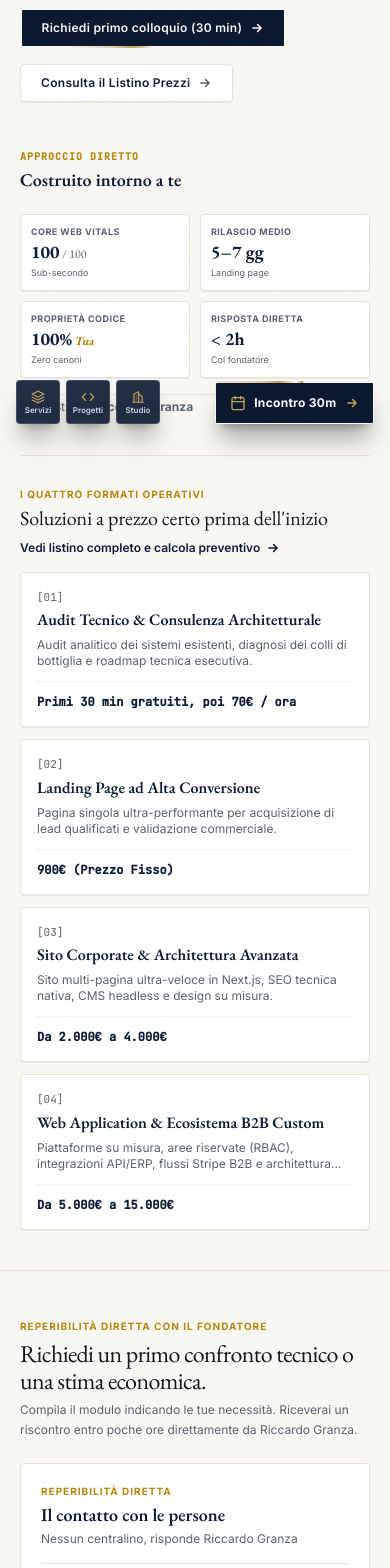
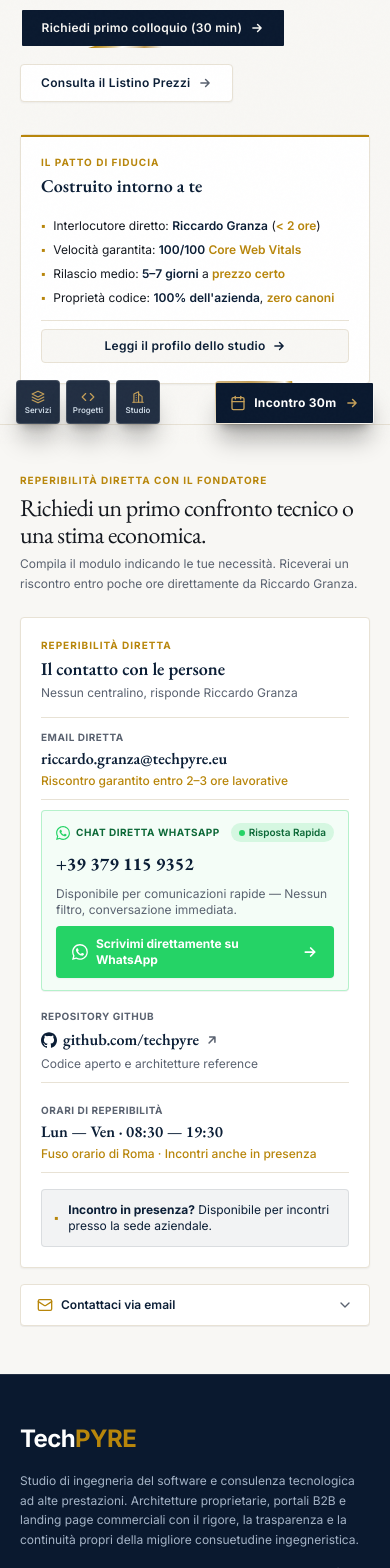
Before and after one commit to techpyre/techpyre, a Next.js app: page / in a window 390 px wide. Shown: the part 400-1968 px from the top of the page. Built offline with nearby package versions, Linux system fonts and the light colour scheme.

Commit message:
Refine hero and contact: restore compact list with bold metrics, single-row page links, mobile single-line email form toggle, and GitHub channel

```diff
--- a/src/app/page.tsx
+++ b/src/app/page.tsx
@@ -1,11 +1,10 @@
 import Navbar from "@/components/layout/Navbar";
 import Hero from "@/components/sections/Hero";
-import HomePreviews from "@/components/sections/HomePreviews";
 import ContactBox from "@/components/sections/ContactBox";
 import Footer from "@/components/layout/Footer";
 
 /**
- * HOME: solo introduzione, accenni brevi alle pagine dedicate e modulo di contatto.
+ * HOME: solo introduzione con patto di fiducia e collegamenti sintetici, seguito dal box di contatto.
  * Listino e simulatore → /servizi · Casi studio → /progetti · Fondatore → /studio
  */
 export default function Home() {
@@ -15,7 +14,6 @@
       <div className="min-h-screen bg-[#F8F7F4] text-[#14181F]">
         <main id="main-content">
           <Hero />
-          <HomePreviews />
           <ContactBox />
         </main>
         <Footer />
--- a/src/components/sections/ContactBox.tsx
+++ b/src/components/sections/ContactBox.tsx
@@ -4,9 +4,17 @@
 import { motion, AnimatePresence } from "framer-motion";
 import { siteContent } from "@/config/siteContent";
 import { ContactPayload, ContactApiResponse } from "@/types/content";
-import { ArrowRightIcon, WhatsAppIcon, MailIcon } from "@/components/ui/Icons";
+import {
+  ArrowRightIcon,
+  WhatsAppIcon,
+  MailIcon,
+  GitHubIcon,
+  ArrowUpRightIcon,
+  ChevronDownIcon,
+} from "@/components/ui/Icons";
 import PrivacyModal from "@/components/ui/PrivacyModal";
 import { consumeContactPrefill } from "@/lib/contactPrefill";
+
 
 /**
  * =====================================================================
@@ -36,13 +44,13 @@
   const [validationErrors, setValidationErrors] = useState<Record<string, string>>({});
   const [gdprAccepted, setGdprAccepted] = useState(false);
   const [isPrivacyModalOpen, setIsPrivacyModalOpen] = useState(false);
-  const [isFormOpen, setIsFormOpen] = useState(false);
+  const [isMobileFormOpen, setIsMobileFormOpen] = useState(false);
 
   useEffect(() => {
     const handleSelectService = (event: CustomEvent<{ serviceTitle: string }>) => {
       if (event.detail && event.detail.serviceTitle) {
         setFormData((prev) => ({ ...prev, service: event.detail.serviceTitle }));
-        setIsFormOpen(true);
+        setIsMobileFormOpen(true);
       }
     };
 
@@ -55,7 +63,7 @@
           service: event.detail.serviceTitle,
           message: event.detail.prefilledMessage,
         }));
-        setIsFormOpen(true);
+        setIsMobileFormOpen(true);
       }
     };
 
@@ -85,12 +93,13 @@
       service: prefill.serviceTitle,
       message: prefill.prefilledMessage ?? prev.message,
     }));
-    setIsFormOpen(true);
+    setIsMobileFormOpen(true);
     const timer = window.setTimeout(() => {
       document.getElementById("contatto")?.scrollIntoView({ behavior: "smooth" });
     }, 150);
     return () => window.clearTimeout(timer);
   }, []);
+
 
   const validate = (): boolean => {
     const errors: Record<string, string> = {};
@@ -154,7 +163,9 @@
     setStatus("idle");
     setErrorMessage("");
     setGdprAccepted(false);
+    setIsMobileFormOpen(false);
   };
+
 
   return (
     <section id="contatto" className="py-12 sm:py-16 md:py-24 bg-[#F8F7F4] relative border-t border-[#E8E2D5]">
@@ -204,6 +215,7 @@
               <div className="space-y-2.5 divide-y divide-[#E8E2D5] border-y border-[#E8E2D5] pt-1">
                 {contact.channels.map((channel, i) => {
                   const isWhatsApp = channel.href.includes("wa.me");
+                  const isGitHub = channel.href.includes("github.com") || channel.label.toLowerCase().includes("github");
 
                   if (isWhatsApp) {
                     return (
@@ -246,6 +258,29 @@
                     );
                   }
 
+                  if (isGitHub) {
+                    return (
+                      <div key={i} className="pt-2.5 pb-2.5 space-y-1">
+                        <div className="text-[10px] font-bold uppercase tracking-wider text-[#5A6270]">
+                          {channel.label}
+                        </div>
+                        <a
+                          href={channel.href}
+                          target="_blank"
+                          rel="noreferrer"
+                          className="font-serif text-base sm:text-lg text-[#0B1E36] hover:text-[#B8860B] transition-colors inline-flex items-center gap-1.5 font-semibold group/gh"
+                        >
+                          <GitHubIcon className="w-4 h-4 text-[#0B1E36] group-hover/gh:text-[#B8860B] transition-colors" />
+                          <span>{channel.value}</span>
+                          <ArrowUpRightIcon className="w-3.5 h-3.5 text-[#5A6270] group-hover/gh:text-[#B8860B] group-hover/gh:translate-x-0.5 group-hover/gh:-translate-y-0.5 transition-transform" />
+                        </a>
+                        <div className="text-xs text-[#5A6270] font-sans">
+                          {channel.subtext}
+                        </div>
+                      </div>
+                    );
+                  }
+
                   return (
                     <div key={i} className="pt-2.5 pb-2.5 first:pt-2 space-y-0.5">
                       <div className="text-[10px] font-bold uppercase tracking-wider text-[#5A6270]">
@@ -280,15 +315,37 @@
                 </span>
               </div>
             </motion.div>
+
+            {/* Singola riga contratta per il modulo email SOLO su mobile */}
+            <div className="lg:hidden">
+              <button
+                type="button"
+                onClick={() => setIsMobileFormOpen(!isMobileFormOpen)}
+                className="w-full py-3 px-4 rounded-sm bg-white border border-[#E8E2D5] hover:border-[#0B1E36] text-[#0B1E36] flex items-center justify-between text-xs font-sans font-semibold shadow-2xs transition-colors cursor-pointer"
+                aria-expanded={isMobileFormOpen}
+              >
+                <span className="flex items-center gap-2">
+                  <MailIcon className="w-4 h-4 text-[#B8860B]" />
+                  <span>Contattaci via email</span>
+                </span>
+                <ChevronDownIcon
+                  className={`w-4 h-4 text-[#5A6270] transition-transform duration-200 ${
+                    isMobileFormOpen ? "rotate-180" : ""
+                  }`}
+                />
+              </button>
+            </div>
           </div>
 
-          {/* Modulo di Contatto (Colonna Destra) */}
+          {/* Modulo di Contatto (Colonna Destra: sempre visibile su desktop, visibile solo se aperto su mobile) */}
           <motion.div
             initial={{ opacity: 0, y: 16 }}
             whileInView={{ opacity: 1, y: 0 }}
             viewport={{ once: true }}
             transition={{ duration: 0.6, delay: 0.15 }}
-            className="lg:col-span-7 bg-white p-5 sm:p-7 md:p-8 rounded-sm border border-[#E8E2D5] shadow-xs"
+            className={`lg:col-span-7 bg-white p-5 sm:p-7 md:p-8 rounded-sm border border-[#E8E2D5] shadow-xs ${
+              !isMobileFormOpen ? "hidden lg:block" : "block"
+            }`}
           >
             <AnimatePresence mode="wait">
               {status === "success" ? (
@@ -321,39 +378,6 @@
                     </button>
                   </div>
                 </motion.div>
-              ) : !isFormOpen ? (
-                <motion.div
-                  key="closed"
-                  initial={{ opacity: 0 }}
-                  animate={{ opacity: 1 }}
-                  exit={{ opacity: 0 }}
-                  transition={{ duration: 0.2 }}
-                  className="space-y-4 py-2"
-                >
-                  <div className="space-y-1">
-                    <div className="text-[10px] font-bold uppercase tracking-widest text-[#B8860B]">
-                      MODULO DI RICHIESTA EMAIL
-                    </div>
-                    <h3 className="font-serif text-xl sm:text-2xl text-[#0B1E36] font-semibold">
-                      Preferisci inviare specifiche o un capitolato via email?
-                    </h3>
-                    <p className="text-xs sm:text-sm text-[#5A6270] leading-relaxed font-sans">
-                      Se hai requisiti complessi o preferisci formulare una richiesta scritta dettagliata, compila il modulo dedicato per ricevere un riscontro tecnico formale entro 2 ore.
-                    </p>
-                  </div>
-
-                  <div className="pt-2">
-                    <button
-                      type="button"
-                      onClick={() => setIsFormOpen(true)}
-                      className="w-full sm:w-auto py-3 px-5 rounded-sm bg-[#0B1E36] hover:bg-[#002244] active:scale-[0.99] text-white font-sans text-xs font-semibold tracking-wide shadow-xs flex items-center justify-center gap-2.5 transition-all cursor-pointer group"
-                    >
-                      <MailIcon className="w-4 h-4 text-[#C5A059] shrink-0" />
-                      <span>Apri modulo di richiesta email</span>
-                      <ArrowRightIcon className="w-3.5 h-3.5 shrink-0 transition-transform group-hover:translate-x-0.5" />
-                    </button>
-                  </div>
-                </motion.div>
               ) : (
                 <motion.form
                   key="form"
@@ -367,17 +391,18 @@
                         MODULO DI RICHIESTA DIRETTA
                       </div>
                       <div className="text-xs text-[#5A6270]">
-                        I campi contrassegnati con (*) sono necessari per un riscontro accurato.
+                        Riscontro garantito entro 2 ore direttamente da Riccardo Granza.
                       </div>
                     </div>
                     <button
                       type="button"
-                      onClick={() => setIsFormOpen(false)}
-                      className="text-xs font-sans text-[#5A6270] hover:text-[#0B1E36] underline cursor-pointer shrink-0 ml-2"
+                      onClick={() => setIsMobileFormOpen(false)}
+                      className="lg:hidden text-xs font-sans text-[#5A6270] hover:text-[#0B1E36] underline cursor-pointer shrink-0 ml-2"
                     >
-                      Comprimi
+                      Chiudi
                     </button>
                   </div>
+
 
                   {status === "error" && (
                     <div className="p-3 rounded-sm bg-rose-50 border border-rose-200 text-rose-800 text-xs">
--- a/src/components/sections/Hero.tsx
+++ b/src/components/sections/Hero.tsx
@@ -5,56 +5,18 @@
 import { motion } from "framer-motion";
 import { siteContent } from "@/config/siteContent";
 import Button from "@/components/ui/Button";
-import AnimatedCounter from "@/components/ui/AnimatedCounter";
 import { ArrowRightIcon } from "@/components/ui/Icons";
 
 /**
  * =====================================================================
  * SEZIONE HERO (INGRESSO & POSIZIONAMENTO ISTITUZIONALE)
- * - Animazioni orchestrate con Framer Motion (stagger e curve progressive)
- * - Contatori animati di precisione sui 4 KPI ingegneristici
- * - Layout fluido e asciutto: solo le informazioni decisive
+ * - Posizionamento asciutto: solo le informazioni decisive
+ * - Scheda "Costruito intorno a te" compatta con i 4 KPI contrattuali
+ * - 3 riquadri sintetici in una riga per le pagine dedicate
  * =====================================================================
  */
 export default function Hero() {
   const { hero, brand } = siteContent;
-
-  const quickMetrics = [
-    {
-      label: "CORE WEB VITALS",
-      renderValue: () => (
-        <span>
-          <AnimatedCounter value={100} />
-          <span className="text-[#5A6270] text-base font-normal"> / 100</span>
-        </span>
-      ),
-      note: "Velocità di risposta sub-secondo",
-    },
-    {
-      label: "TEMPO DI RILASCIO MEDIO",
-      renderValue: () => <span>5–7 Giorni</span>,
-      note: "Per landing page commerciali complete",
-    },
-    {
-      label: "PROPRIETÀ CODICE",
-      renderValue: () => (
-        <span>
-          <AnimatedCounter value={100} suffix="%" />
-          <span className="text-[#B8860B] font-serif italic ml-1">Tua</span>
-        </span>
-      ),
-      note: "Nessun canone di riscatto",
-    },
-    {
-      label: "RISPOSTA GARANTITA",
-      renderValue: () => (
-        <span>
-          &lt; <AnimatedCounter value={2} /> Ore
-        </span>
-      ),
-      note: "Linea diretta con il fondatore",
-    },
-  ];
 
   return (
     <section className="relative pt-24 pb-10 sm:pt-28 sm:pb-14 lg:pt-32 lg:pb-16 overflow-hidden bg-[#F8F7F4]">
@@ -127,135 +89,121 @@
             </div>
           </motion.div>
 
-          {/* Scheda Istituzionale "Costruito intorno a te" con le 4 informazioni integrate */}
+          {/* Scheda Istituzionale "Costruito intorno a te" (Compatta e non espansa) */}
           <motion.div
             initial={{ opacity: 0, y: 20 }}
             animate={{ opacity: 1, y: 0 }}
             transition={{ duration: 0.7, delay: 0.2, ease: [0.22, 1, 0.36, 1] }}
             className="lg:col-span-4"
           >
-            <div className="pt-2 lg:pt-1 lg:pl-8 lg:border-l lg:border-[#E8E2D5] space-y-4 relative">
+            <div className="p-5 sm:p-6 rounded-sm bg-white border border-[#E8E2D5] shadow-xs space-y-3.5 relative">
+              <div className="absolute top-0 left-0 right-0 h-[2px] bg-[#B8860B]" />
+
               <div className="space-y-0.5">
-                <span className="text-[10px] font-mono uppercase tracking-widest text-[#B8860B] font-bold">
-                  APPROCCIO DIRETTO
-                </span>
+                <div className="text-[10px] font-bold uppercase tracking-widest text-[#B8860B] font-sans">
+                  IL PATTO DI FIDUCIA
+                </div>
                 <h3 className="font-serif text-lg sm:text-xl text-[#0B1E36] font-semibold">
                   Costruito intorno a te
                 </h3>
               </div>
 
-              {/* Le 4 informazioni ingegneristiche chiave integrate qui */}
-              <div className="grid grid-cols-2 gap-2.5 pt-1">
-                <div className="p-2.5 rounded-sm bg-white border border-[#E8E2D5] shadow-2xs">
-                  <div className="text-[9px] font-sans font-bold uppercase tracking-wider text-[#5A6270]">
-                    Core Web Vitals
-                  </div>
-                  <div className="font-serif text-lg sm:text-xl font-bold text-[#0B1E36]">
-                    <AnimatedCounter value={100} />
-                    <span className="text-[#5A6270] text-xs font-normal"> / 100</span>
-                  </div>
-                  <div className="text-[9px] text-[#5A6270] font-sans truncate">Sub-secondo</div>
+              <div className="space-y-2 text-xs font-sans text-[#5A6270] pt-1">
+                <div className="flex items-center gap-2 text-[#14181F]">
+                  <span className="text-[#B8860B] font-bold">▪</span>
+                  <span>
+                    Interlocutore diretto: <strong className="text-[#0B1E36] font-semibold">{brand.founder}</strong>{" "}
+                    (<span className="text-[#B8860B] font-semibold">&lt; 2 ore</span>)
+                  </span>
                 </div>
-
-                <div className="p-2.5 rounded-sm bg-white border border-[#E8E2D5] shadow-2xs">
-                  <div className="text-[9px] font-sans font-bold uppercase tracking-wider text-[#5A6270]">
-                    Rilascio medio
-                  </div>
-                  <div className="font-serif text-lg sm:text-xl font-bold text-[#0B1E36]">
-                    5–7 gg
-                  </div>
-                  <div className="text-[9px] text-[#5A6270] font-sans truncate">Landing page</div>
+                <div className="flex items-center gap-2 text-[#14181F]">
+                  <span className="text-[#B8860B] font-bold">▪</span>
+                  <span>
+                    Velocità garantita: <strong className="text-[#0B1E36] font-semibold">100/100</strong>{" "}
+                    <span className="text-[#B8860B] font-semibold">Core Web Vitals</span>
+                  </span>
                 </div>
-
-                <div className="p-2.5 rounded-sm bg-white border border-[#E8E2D5] shadow-2xs">
-                  <div className="text-[9px] font-sans font-bold uppercase tracking-wider text-[#5A6270]">
-                    Proprietà codice
-                  </div>
-                  <div className="font-serif text-lg sm:text-xl font-bold text-[#0B1E36]">
-                    100%
-                    <span className="text-[#B8860B] italic text-xs ml-0.5">Tua</span>
-                  </div>
-                  <div className="text-[9px] text-[#5A6270] font-sans truncate">Zero canoni</div>
+                <div className="flex items-center gap-2 text-[#14181F]">
+                  <span className="text-[#B8860B] font-bold">▪</span>
+                  <span>
+                    Rilascio medio: <strong className="text-[#0B1E36] font-semibold">5–7 giorni</strong> a{" "}
+                    <span className="text-[#B8860B] font-semibold">prezzo certo</span>
+                  </span>
                 </div>
-
-                <div className="p-2.5 rounded-sm bg-white border border-[#E8E2D5] shadow-2xs">
-                  <div className="text-[9px] font-sans font-bold uppercase tracking-wider text-[#5A6270]">
-                    Risposta diretta
-                  </div>
-                  <div className="font-serif text-lg sm:text-xl font-bold text-[#0B1E36]">
-                    &lt; <AnimatedCounter value={2} />h
-                  </div>
-                  <div className="text-[9px] text-[#5A6270] font-sans truncate">Col fondatore</div>
+                <div className="flex items-center gap-2 text-[#14181F]">
+                  <span className="text-[#B8860B] font-bold">▪</span>
+                  <span>
+                    Proprietà codice: <strong className="text-[#0B1E36] font-semibold">100% dell&apos;azienda</strong>,{" "}
+                    <span className="text-[#B8860B] font-semibold">zero canoni</span>
+                  </span>
                 </div>
               </div>
 
-              <div className="pt-1 text-xs text-[#5A6270] flex items-center justify-between border-t border-[#E8E2D5]/80">
-                <span>Capo Studio: <strong>{brand.founder}</strong></span>
+              <div className="pt-2 border-t border-[#E8E2D5]">
                 <Link
                   href="/studio"
-                  className="inline-flex items-center gap-1 text-[#0B1E36] hover:text-[#B8860B] font-semibold text-xs transition-colors group"
+                  className="inline-flex items-center justify-center gap-1.5 w-full py-2 px-3 rounded-sm bg-[#F8F7F4] hover:bg-[#E8E2D5]/70 text-[#0B1E36] text-xs font-semibold tracking-wide transition-colors border border-[#E8E2D5] whitespace-nowrap group"
                 >
-                  <span>Profilo</span>
-                  <ArrowRightIcon className="w-3 h-3 group-hover:translate-x-0.5 transition-transform" />
+                  <span>Leggi il profilo dello studio</span>
+                  <ArrowRightIcon className="w-3.5 h-3.5 shrink-0 transition-transform group-hover:translate-x-0.5" />
                 </Link>
               </div>
             </div>
           </motion.div>
         </div>
 
-        {/* Accenno ai Servizi nello spazio liberato sotto l'introduzione */}
+        {/* 3 piccoli riquadri in una riga per invitare alle altre pagine (solo desktop/tablet, su mobile ci sono i bottoni volanti) */}
         <motion.div
-          initial={{ opacity: 0, y: 20 }}
+          initial={{ opacity: 0, y: 16 }}
           whileInView={{ opacity: 1, y: 0 }}
           viewport={{ once: true, margin: "-30px" }}
           transition={{ duration: 0.6, delay: 0.25, ease: [0.22, 1, 0.36, 1] }}
-          className="mt-10 sm:mt-14 pt-6 sm:pt-8 border-t border-[#E8E2D5]"
+          className="hidden sm:grid sm:grid-cols-3 gap-3.5 mt-8 sm:mt-12 pt-6 sm:pt-8 border-t border-[#E8E2D5]"
         >
-          <div className="flex flex-col sm:flex-row sm:items-baseline justify-between gap-2 pb-4">
-            <div>
-              <span className="text-[10px] font-sans font-bold uppercase tracking-widest text-[#B8860B]">
-                I QUATTRO FORMATI OPERATIVI
+          <Link
+            href="/servizi"
+            className="p-3.5 rounded-sm bg-white border border-[#E8E2D5] hover:border-[#0B1E36] transition-all flex items-center justify-between group shadow-2xs"
+          >
+            <div className="space-y-0.5">
+              <span className="text-[9px] font-mono font-bold uppercase tracking-wider text-[#B8860B]">
+                [01] LISTINO & SIMULATORE
               </span>
-              <h2 className="font-serif text-xl sm:text-2xl text-[#14181F] font-normal">
-                Soluzioni a prezzo certo prima dell&apos;inizio
-              </h2>
+              <div className="font-serif text-sm font-semibold text-[#0B1E36] group-hover:text-[#B8860B] transition-colors">
+                Servizi & Tariffe
+              </div>
             </div>
-            <Link
-              href="/servizi"
-              className="inline-flex items-center gap-1.5 text-xs font-sans font-semibold text-[#0B1E36] hover:text-[#B8860B] transition-colors shrink-0 group"
-            >
-              <span>Vedi listino completo e calcola preventivo</span>
-              <ArrowRightIcon className="w-3.5 h-3.5 transition-transform group-hover:translate-x-0.5" />
-            </Link>
-          </div>
+            <ArrowRightIcon className="w-3.5 h-3.5 text-[#5A6270] group-hover:text-[#B8860B] group-hover:translate-x-0.5 transition-all shrink-0" />
+          </Link>
 
-          <div className="grid grid-cols-1 sm:grid-cols-2 lg:grid-cols-4 gap-3 sm:gap-4">
-            {siteContent.services.items.map((srv) => (
-              <Link
-                key={srv.id}
-                href="/servizi"
-                className="p-4 rounded-sm bg-white border border-[#E8E2D5] hover:border-[#0B1E36] transition-all duration-150 flex flex-col justify-between group shadow-2xs"
-              >
-                <div className="space-y-1">
-                  <div className="flex items-center justify-between text-[11px] font-mono text-[#5A6270]">
-                    <span>[{srv.number}]</span>
-                    <ArrowRightIcon className="w-3 h-3 opacity-0 -translate-x-1 group-hover:opacity-100 group-hover:translate-x-0 transition-all text-[#B8860B]" />
-                  </div>
-                  <div className="font-serif text-base text-[#0B1E36] font-semibold leading-snug group-hover:text-[#B8860B] transition-colors">
-                    {srv.name}
-                  </div>
-                  <p className="text-xs text-[#5A6270] font-sans line-clamp-2 pt-0.5">
-                    {srv.summary}
-                  </p>
-                </div>
-                <div className="pt-3 border-t border-[#E8E2D5]/60 mt-3">
-                  <div className="text-xs font-semibold text-[#0B1E36] font-mono">
-                    {srv.price}
-                  </div>
-                </div>
-              </Link>
-            ))}
-          </div>
+          <Link
+            href="/progetti"
+            className="p-3.5 rounded-sm bg-white border border-[#E8E2D5] hover:border-[#0B1E36] transition-all flex items-center justify-between group shadow-2xs"
+          >
+            <div className="space-y-0.5">
+              <span className="text-[9px] font-mono font-bold uppercase tracking-wider text-[#B8860B]">
+                [02] CASI STUDIO LIVE
+              </span>
+              <div className="font-serif text-sm font-semibold text-[#0B1E36] group-hover:text-[#B8860B] transition-colors">
+                Progetti & Codice GitHub
+              </div>
+            </div>
+            <ArrowRightIcon className="w-3.5 h-3.5 text-[#5A6270] group-hover:text-[#B8860B] group-hover:translate-x-0.5 transition-all shrink-0" />
+          </Link>
+
+          <Link
+            href="/studio"
+            className="p-3.5 rounded-sm bg-white border border-[#E8E2D5] hover:border-[#0B1E36] transition-all flex items-center justify-between group shadow-2xs"
+          >
+            <div className="space-y-0.5">
+              <span className="text-[9px] font-mono font-bold uppercase tracking-wider text-[#B8860B]">
+                [03] METODO & AUTONOMIA
+              </span>
+              <div className="font-serif text-sm font-semibold text-[#0B1E36] group-hover:text-[#B8860B] transition-colors">
+                Lo Studio & Fondatore
+              </div>
+            </div>
+            <ArrowRightIcon className="w-3.5 h-3.5 text-[#5A6270] group-hover:text-[#B8860B] group-hover:translate-x-0.5 transition-all shrink-0" />
+          </Link>
         </motion.div>
       </div>
     </section>
--- a/src/components/ui/Icons.tsx
+++ b/src/components/ui/Icons.tsx
@@ -189,3 +189,21 @@
     </svg>
   );
 }
+
+export function ChevronDownIcon({ className = "w-4 h-4" }: { className?: string }) {
+  return (
+    <svg
+      className={className}
+      viewBox="0 0 24 24"
+      fill="none"
+      stroke="currentColor"
+      strokeWidth="2"
+      strokeLinecap="round"
+      strokeLinejoin="round"
+      xmlns="http://www.w3.org/2000/svg"
+      aria-hidden="true"
+    >
+      <polyline points="6 9 12 15 18 9" />
+    </svg>
+  );
+}
--- a/src/config/siteContent.ts
+++ b/src/config/siteContent.ts
@@ -310,9 +310,16 @@
         isExternal: true,
       },
       {
+        label: "Repository GitHub",
+        value: "github.com/techpyre",
+        subtext: "Codice aperto e architetture reference",
+        href: "https://github.com/techpyre",
+        isExternal: true,
+      },
+      {
         label: "Orari di Reperibilità",
         value: "Lun — Ven · 08:30 — 19:30",
-        subtext: "Fuso orario di Roma · Disponibilità per incontri in presenza",
+        subtext: "Fuso orario di Roma · Incontri anche in presenza",
         href: "#",
       },
     ],
```
